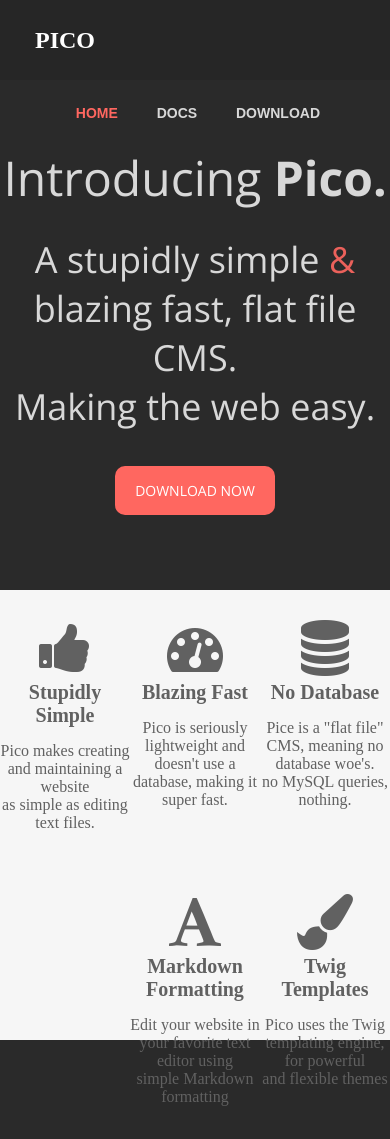
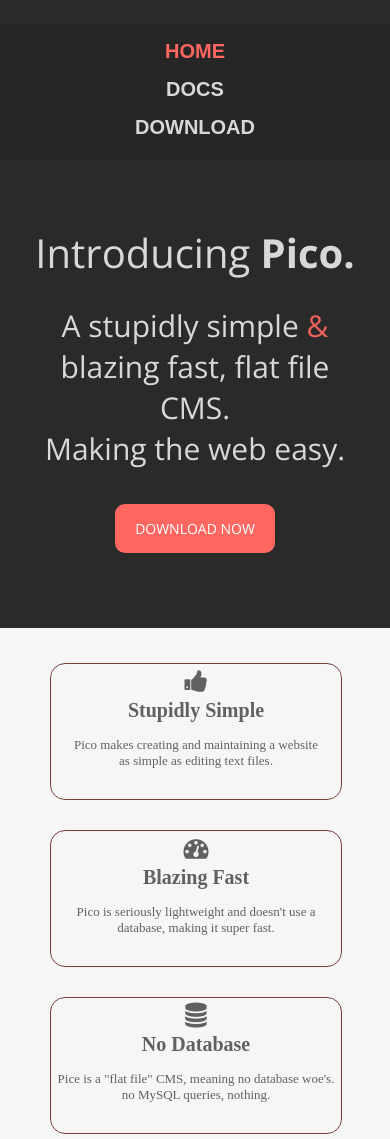
Before and after one commit to alexkuchina/picoreplica, a plain HTML site: page index.html in a window 390 px wide. Shown: the top 1139 px of the page. Drawn offline with nearby package versions, Linux system fonts and the light colour scheme.

Commit message:
@media queries added

```diff
--- a/css/main.css
+++ b/css/main.css
@@ -150,3 +150,102 @@ body {
 	border-radius: 50%;
 	padding: 5px 8px;
 }
+
+@media (max-width: 594px) {
+	.header h1 {
+		font-size: 40px;
+	}
+
+	.header h2 {
+		font-size: 30px;
+		margin: 25px 25px;
+	}
+
+	.item {
+		width: 100%;
+		margin-top: 5px;
+	}
+
+	.features {
+		height: 1200px;
+	}
+
+	.footer p {
+		font-size: 12px;
+	}
+}
+
+@media (max-width: 444px) {
+	.fa-4x {
+		font-size: 3em;
+	}
+
+	.item p {
+		font-size: 13px;
+	}
+
+	.item {
+		border: 1px solid #793F3D;
+		border-radius: 15px;
+	}
+
+	.features {
+		text-align: center;
+		padding: 30px 50px;
+		height: 1100px;
+	}
+
+	.navigation .logo {
+		display: none;
+	}
+
+	.navigation li {
+		margin-right: 10px;
+	}
+}
+
+@media (max-width: 410px) {
+	.navigation li {
+		display: block;
+		width: 100%;
+	}
+
+	.navigation ul {
+		float: none;
+		text-align: center;
+		font-size: 20px;
+		padding: 15px;
+	}
+
+	.navigation a {
+		margin-right: 0;
+		margin-bottom: 15px;
+		display: block;
+	}
+
+	.navigation {
+		height: 135px;
+	}
+
+	.fa {
+		font-size: 25px;
+	}
+
+	#socialIcons a {
+		margin: 10px;
+	}
+}
+
+@media (max-width: 380px) {
+	.header h1 {
+		font-size: 25px;
+	}
+
+	.header h2 {
+		font-size: 20px;
+	}
+
+	.features {
+		height: 1000px;
+	}
+}
--- a/index.html
+++ b/index.html
@@ -4,6 +4,7 @@
 	<meta charset="utf-8">
 	<meta name="author" content="Codify Academy">
 	<meta name="description" content="An intermediate website replication made by Codify Academy">
+	<meta name="viewport" content="width=device-width, initial-scale=1.0">
 	<title>Intermediate Site Replication</title>
 	<link rel="shortcut icon" href="img/favicon.ico">
 	<link href="http://fonts.googleapis.com/css?family=Open+Sans:400,300,700" rel="stylesheet" type="text/css">
```
